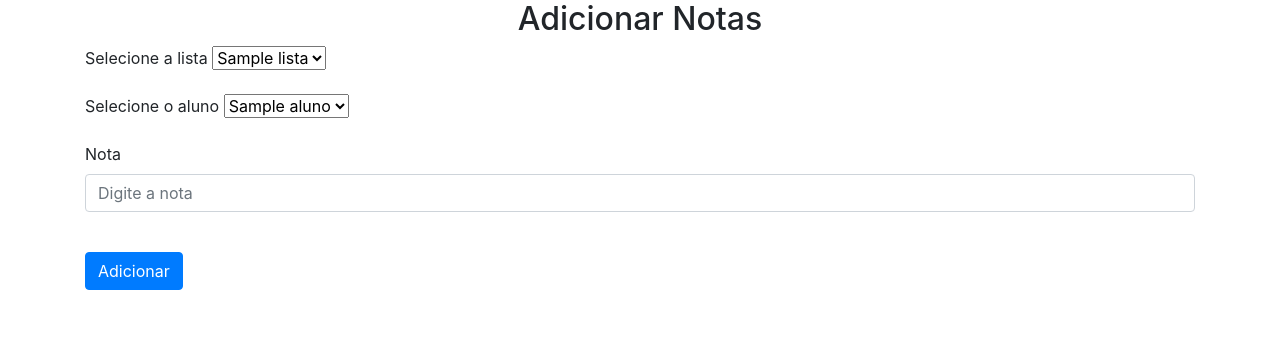
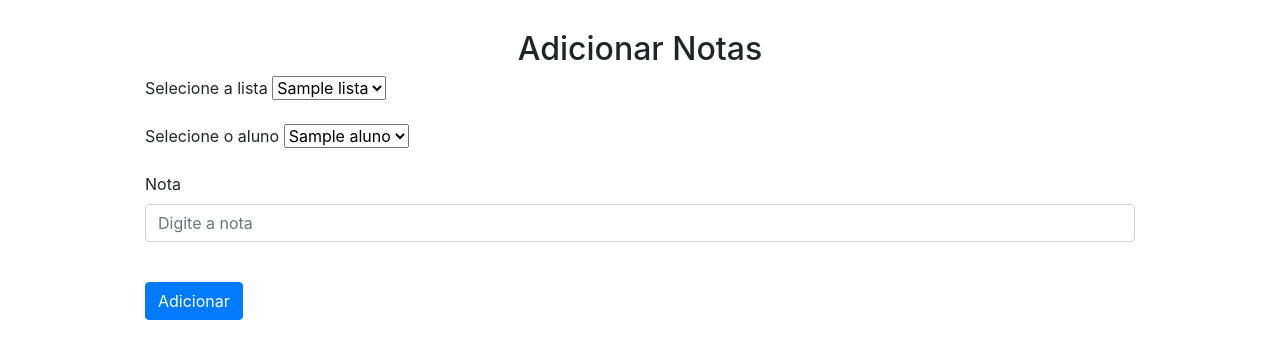
Before and after one commit to alannasimoes/LingProg_Calc_Nota, a Python web app: template website/templates/add_nota_lista.html in a window 1280 px wide. Shown: the part 56-415 px from the top of the page. Run offline with Jinja, Linux system fonts and the light colour scheme; the template is opened without the code that fills it: most values are stand-ins (such as "Sample title", 1, 10 or a date in 2020); some libraries are stand-ins or nearby versions.

Commit message:
fazendo css da página de adicionar notas da lista

```diff
--- a/website/static/style.css
+++ b/website/static/style.css
@@ -105,3 +105,12 @@ nav a{
     margin-left: 60px;
     margin-right: 60px;
 }
+
+/* Adicionar nota da lista */
+
+#adicionar-nota-lista{
+    margin-top: 30px;
+    margin-bottom: 30px;
+    margin-left: 60px;
+    margin-right: 60px;
+}
--- a/website/templates/add_nota_lista.html
+++ b/website/templates/add_nota_lista.html
@@ -1,6 +1,6 @@
 {% extends "base.html" %} {% block title %}Add notas{% endblock %} {% block content
     %}
-    <form method="POST">
+    <form method="POST" id="adicionar-nota-lista">
       <h2 align="center">Adicionar Notas</h2>
       <div class="form-group">
         <label for="tarefa">Selecione a lista</label>
```
